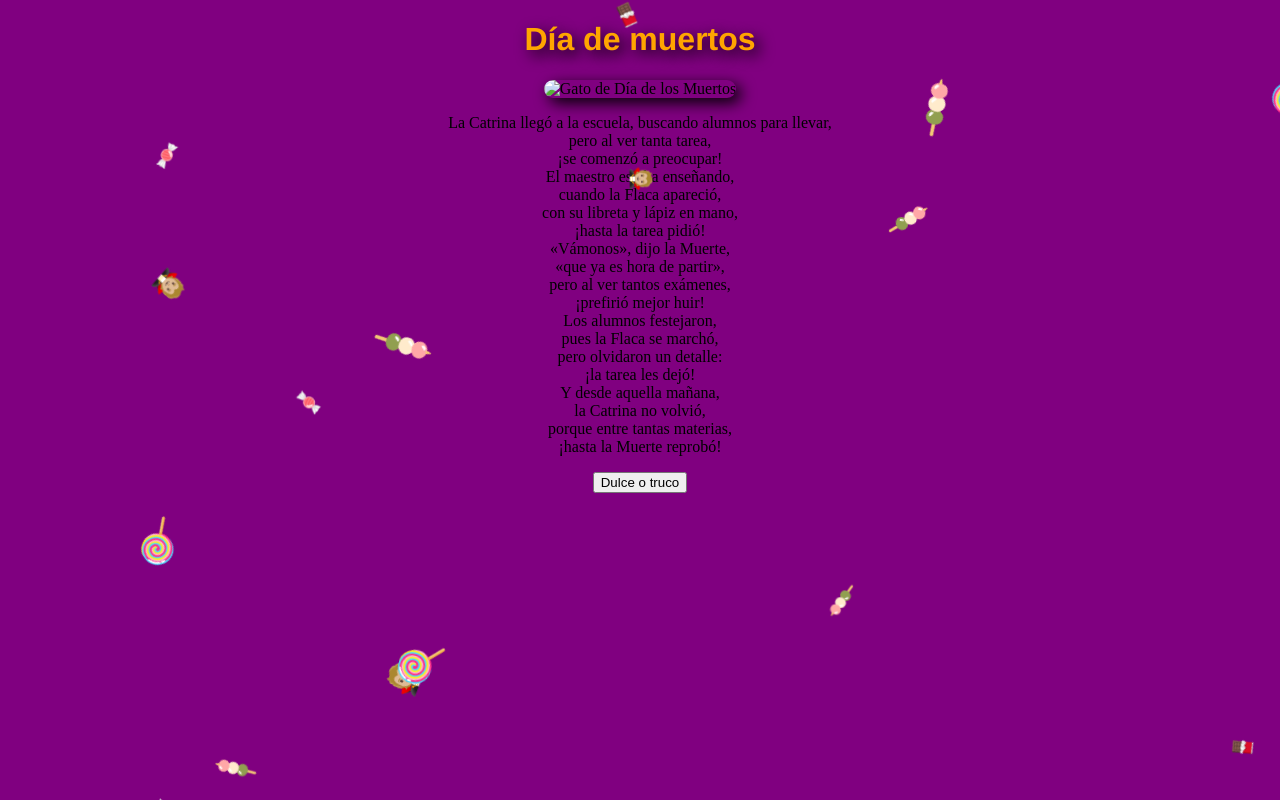
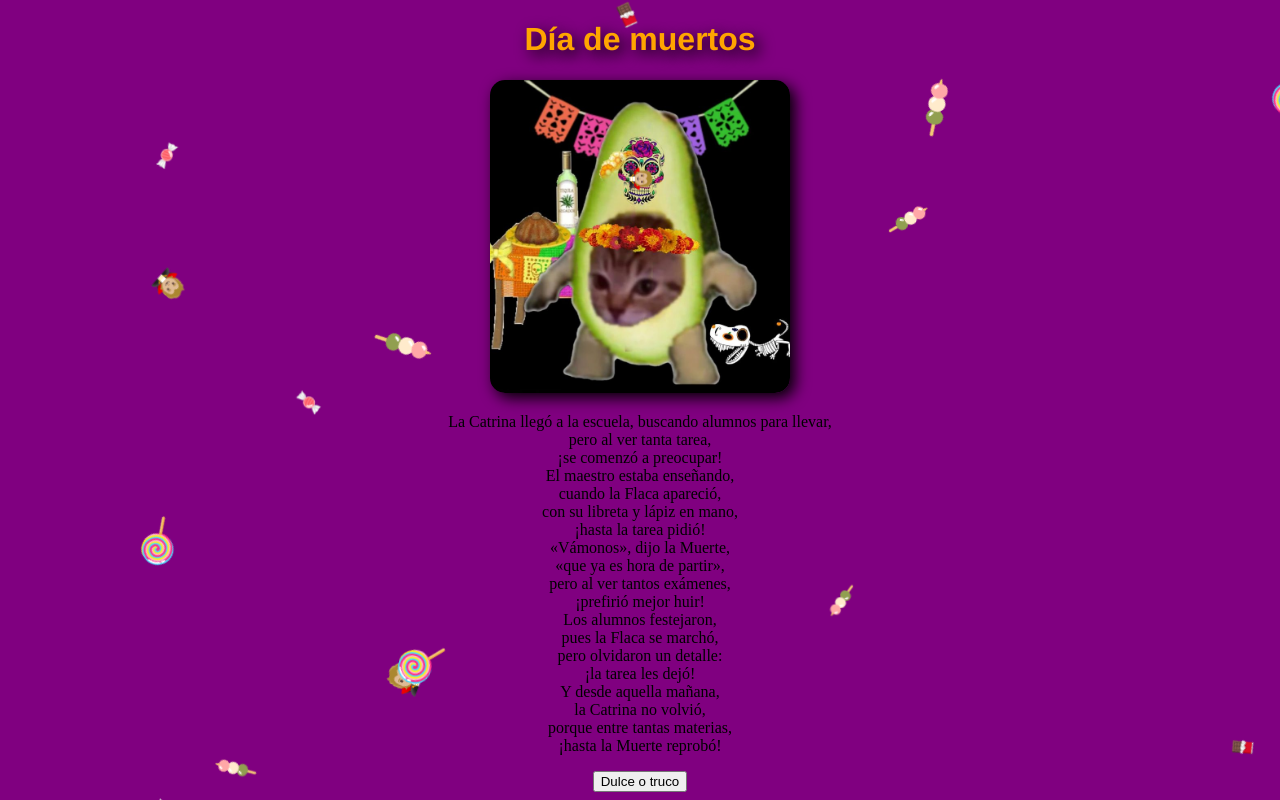
Before and after one commit to alexandr061326-cyber/calaverita-2, a plain HTML site: page index.html in a window 1280 px wide. Drawn offline with Linux system fonts and the light colour scheme.

Commit message:
Update index.html

```diff
--- a/index.html
+++ b/index.html
@@ -7,7 +7,7 @@
 </head>
 <body>
     <h1>Día de muertos</h1>
-    <img src="gato_p_dia_de_muertos.jp" alt="Gato de Día de los Muertos">
+    <img src="gato_p_dia_de_muertos.jpg" alt="Gato de Día de los Muertos">
     <p>La Catrina llegó a la escuela,
 buscando alumnos para llevar, <br>
 pero al ver tanta tarea, <br>
```
